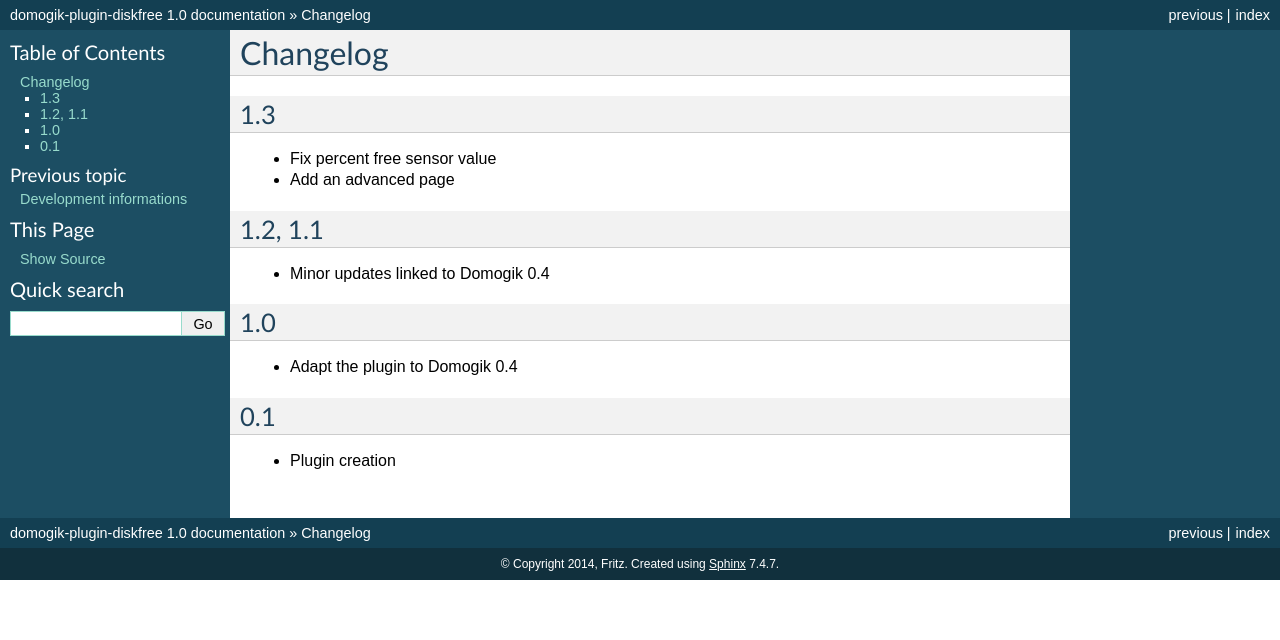
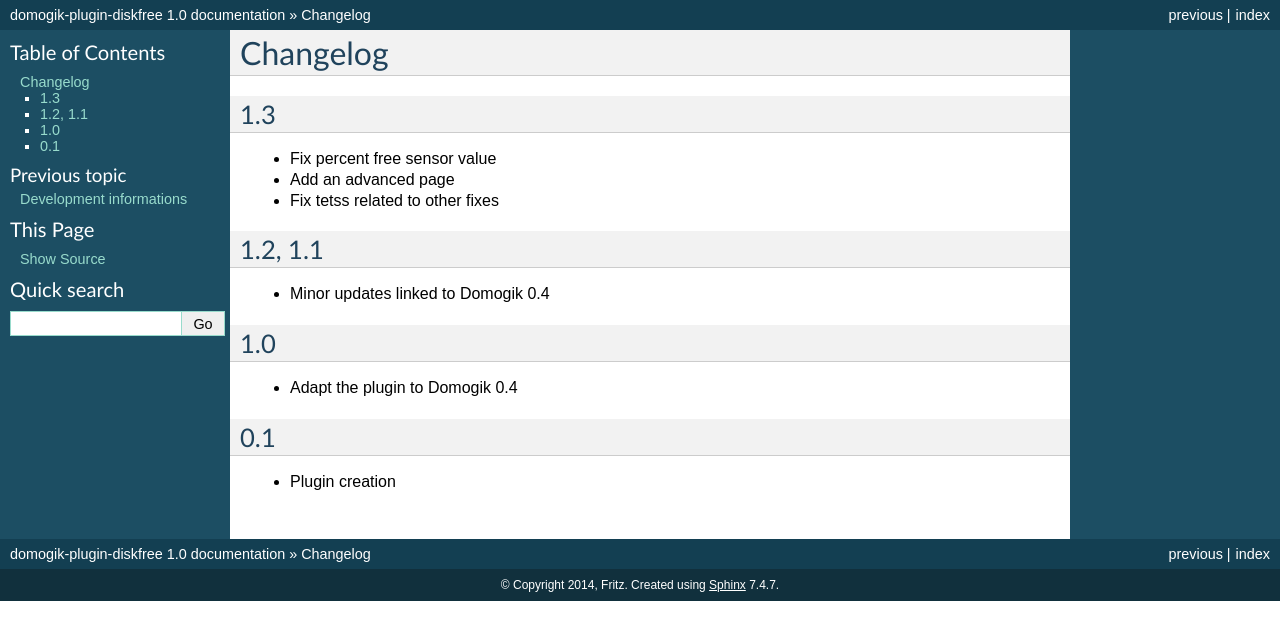
Before and after one commit to fritz-smh/domogik-plugin-diskfree, a Sphinx documentation site: the page built from docs/changelog.txt, in a window 1280 px wide. Shown: the top 640 px of the page. Built offline with Sphinx 7.4.7, drawn with Linux system fonts in a browser that asks for light colours.

```diff
--- a/docs/changelog.txt
+++ b/docs/changelog.txt
@@ -7,6 +7,7 @@ Changelog
 
 * Fix percent free sensor value
 * Add an advanced page
+* Fix tetss related to other fixes
 
 1.2, 1.1
 ========
```
Also changed, not shown: 2 other files.
